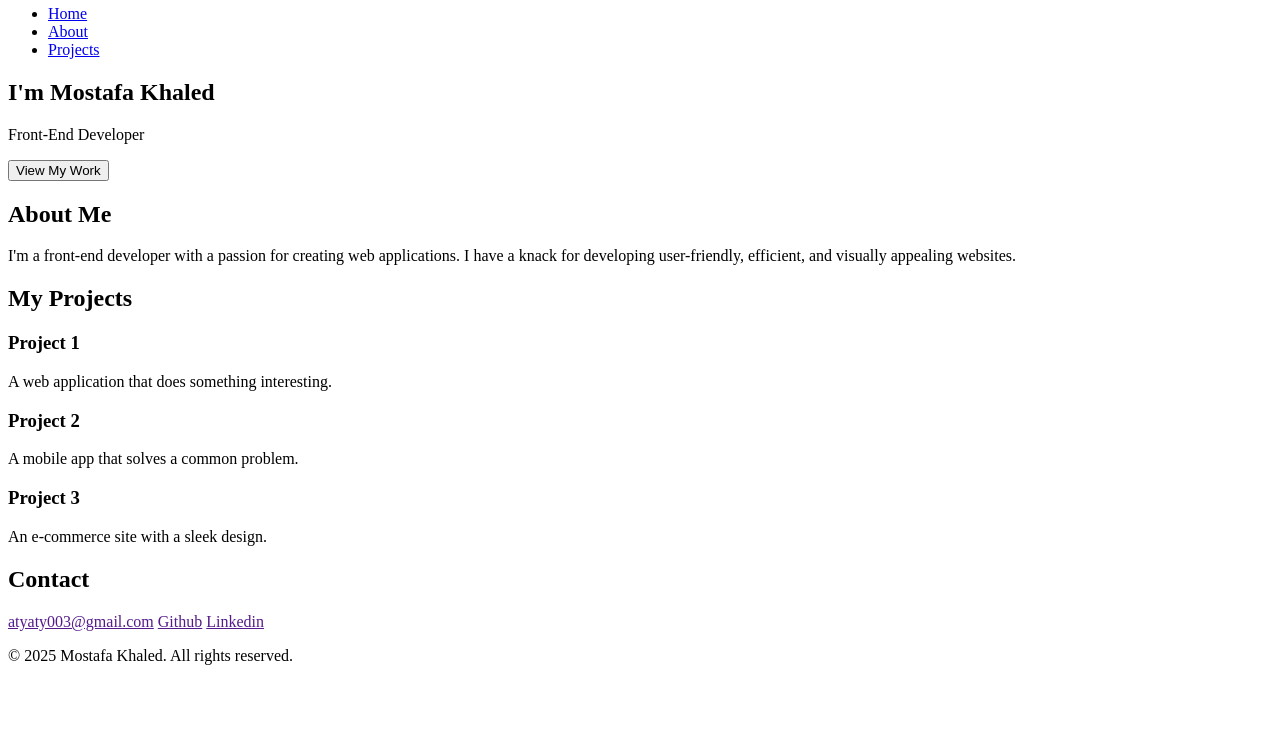
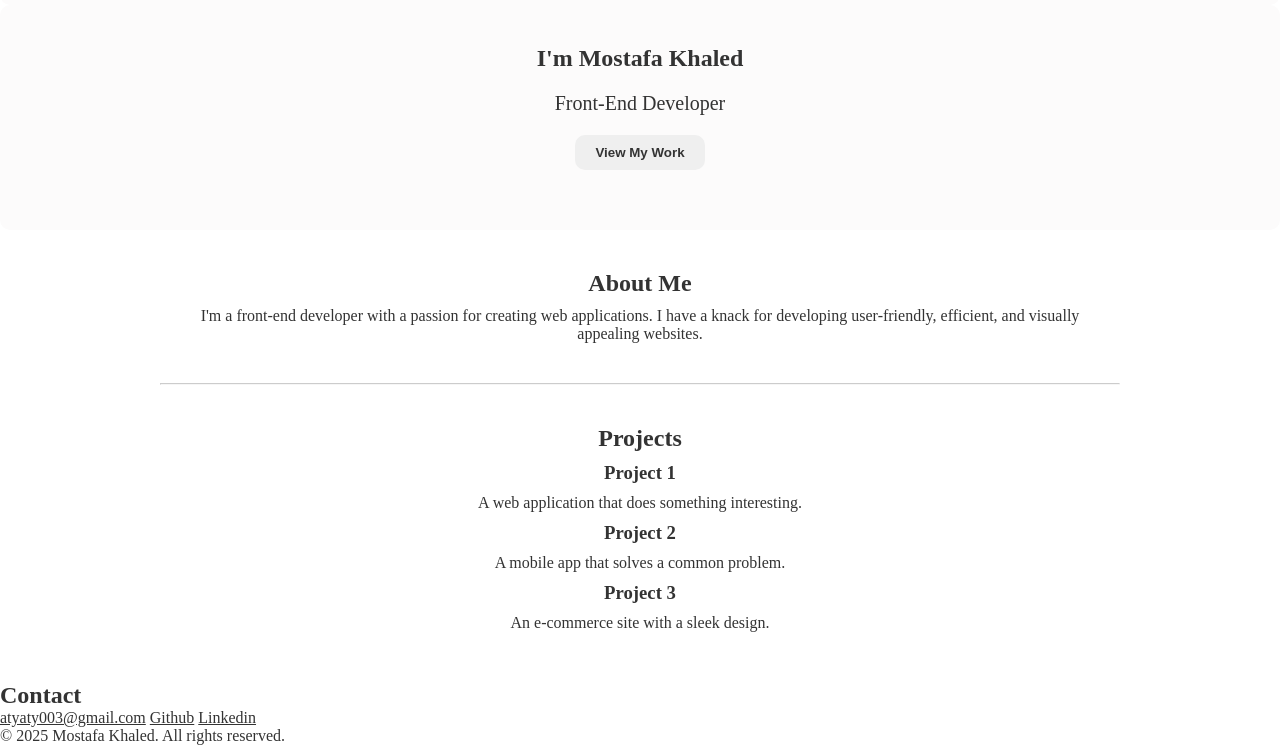
Before and after one commit to aty101/my-portfolio, a plain HTML site: page body.html in a window 1280 px wide. Shown: the part 62-807 px from the top of the page. Drawn offline with Linux system fonts and the light colour scheme.

Commit message:
part of the styling

```diff
--- a/body.html
+++ b/body.html
@@ -11,7 +11,7 @@
     <header>
       <h2>Mostafa Khaled</h2>
       <nav>
-        <ul>
+        <ul class="nav-links">
           <li><a href="#home">Home</a></li>
           <li><a href="#about">About</a></li>
           <li><a href="#projects">Projects</a></li>
@@ -21,14 +21,14 @@
 
     <main>
       <!-- hero section  -->
-      <section>
+      <section class="hero-section">
         <h1>I'm Mostafa Khaled</h1>
         <p>Front-End Developer</p>
         <button>View My Work</button>
       </section>
 
       <!-- about me -->
-      <section>
+      <section class="about-section">
         <h2>About Me</h2>
         <p>
           I'm a front-end developer with a passion for creating web
@@ -37,9 +37,11 @@
         </p>
       </section>
 
+      <hr>
       <!-- projects section -->
-      <section>
-        <h2>My Projects</h2>
+      <section class="projects-section">
+        <h2>Projects</h2>
+        <div class="container">
           <div class="project">
             <h3>Project 1</h3>
             <p>A web application that does something interesting.</p>
@@ -51,6 +53,8 @@
           <div class="project">
             <h3>Project 3</h3>
             <p>An e-commerce site with a sleek design.</p>
+          </div>
+
         </div>
       </section>
 
--- a/style.css
+++ b/style.css
@@ -0,0 +1,68 @@
+* {
+  margin: 0;
+  padding: 0;
+  box-sizing: border-box;
+  color: #333;
+
+}
+header {
+    display: flex;
+    justify-content: space-between;
+    padding: 20px;
+
+}
+.nav-links {
+    display: flex;
+    list-style: none;
+    gap: 20px;
+}
+.nav-links li a {
+    text-decoration: none;
+    font-weight: bold;
+}
+.hero-section, .projects-section,.projects-section {
+    text-align: center;
+    padding: 40px;
+}
+.hero-section p{
+    font-size: 20px;
+    font-weight: 500;
+}
+.hero-section button{
+    border: none;
+    padding: 10px 20px;
+    border-radius: 10px;
+    -webkit-border-radius: 10px;
+    -moz-border-radius: 10px;
+    -ms-border-radius: 10px;
+    -o-border-radius: 10px;
+    font-weight: bold;
+}
+.hero-section *{
+    margin-bottom: 20px;
+}
+.about-section{
+    text-align: center;
+    padding: 40px;
+}
+.about-section p {
+    width: 75%;
+    margin: auto;
+}
+header,.hero-section{
+    background-color: #fcfbfb;
+    border-radius: 10px;
+    -webkit-border-radius: 10px;
+    -moz-border-radius: 10px;
+    -ms-border-radius: 10px;
+    -o-border-radius: 10px;
+}
+hr{
+    width: 75%;
+    margin: auto;
+    opacity: 0.5;
+}
+
+.about-section *,.projects-section *{
+    margin-bottom: 10px;
+}
```
Lines whose indentation alone changed are shown as unchanged.
